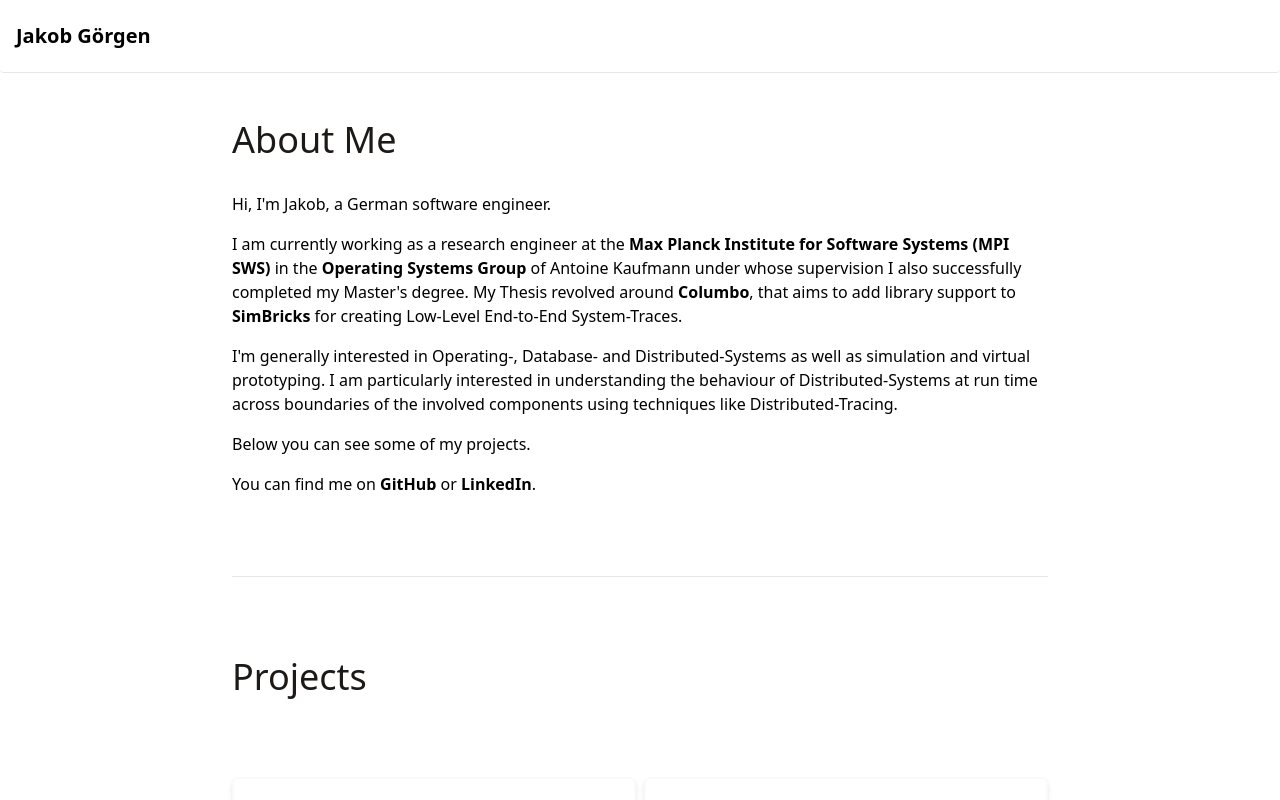
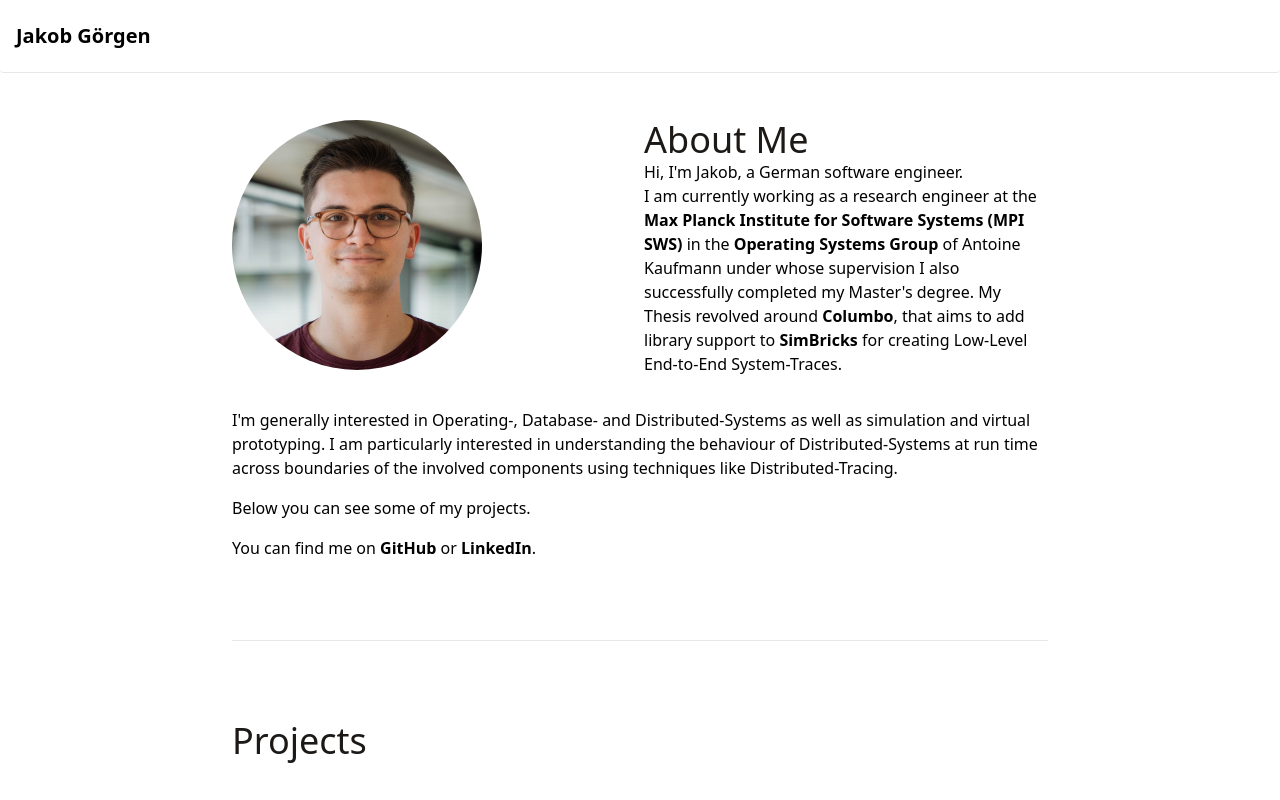
Before and after one commit to q713/q713.github.io, a React (Create React App) app: page / in a window 1280 px wide. Shown: the top 800 px of the page. Built offline with nearby package versions, Linux system fonts and the light colour scheme.

Commit message:
added picture

```diff
--- a/src/components/Home.tsx
+++ b/src/components/Home.tsx
@@ -3,6 +3,7 @@ import twnetyfourthyeight from "../images/2048.png";
 import simbricks from "../images/simbricks-logo.png";
 import snail from "../images/snail-example.png"
 import columbo from "../images/columbo.png"
+import jakob from "../images/jakob.png"
 import { Skills } from "./Skills";
 
 export const Home = () => {
@@ -13,18 +14,26 @@ export const Home = () => {
     return (
         <div className="max-w-4xl mx-auto px-10 flex flex-col divide-y">
             <div className="flex py-10 flex-col pb-20 text-left gap-4">
-                <h1 className="text-4xl text-bold text-stone-900 mt-20 mb-4">About Me</h1>
+            <div className="grid grid-cols-1 sm:grid-cols-2 md:grid-cols-2 lg:grid-cols-2 gap-2 mt-20 mb-4">
+              <div>
+                <img className="inline-block rounded-full ring-2 ring-white" src={jakob} alt=""/>
+              </div>
+
+              <div>
+                <h1 className="text-4xl text-bold text-stone-900">About Me</h1>
                 <p>Hi, I'm Jakob, a German software engineer.</p>
                 <p>I am currently working as a research engineer at the <a className="font-bold" href="https://www.mpi-sws.org/">Max Planck
                   Institute for Software Systems (MPI SWS)</a> in the <a className="font-bold" href="https://os.mpi-sws.org/">Operating Systems Group</a> of
                   Antoine Kaufmann under whose supervision I also successfully completed my Master's degree. My Thesis revolved
                   around <a className="font-bold" href="https://www.simbricks.io/projects/columbo.html">Columbo</a>, that aims to add library support
                   to <a className="font-bold" href="https://www.simbricks.github.io">SimBricks</a> for creating Low-Level End-to-End System-Traces.</p>
-                <p>I'm generally interested in Operating-, Database- and Distributed-Systems as well as simulation and virtual prototyping.
+              </div>
+            </div>
+              <p>I'm generally interested in Operating-, Database- and Distributed-Systems as well as simulation and virtual prototyping.
                   I am particularly interested in understanding the behaviour of Distributed-Systems at run time across boundaries of the
                   involved components using techniques like Distributed-Tracing.</p>
-                <p>Below you can see some of my projects.</p>
-                <p>You can find me on <a className="font-bold" href="https://github.com/q713">GitHub</a> or <a className="font-bold" href="https://www.linkedin.com/in/jakob-görgen-69340b2ab">LinkedIn</a>.</p>
+              <p>Below you can see some of my projects.</p>
+              <p>You can find me on <a className="font-bold" href="https://github.com/q713">GitHub</a> or <a className="font-bold" href="https://www.linkedin.com/in/jakob-görgen-69340b2ab">LinkedIn</a>.</p>
             </div>
 
             <div className="flex py-10 pb-20 flex-col items-start space-y-10">
```
Also changed, not shown: src/images/jakob.png (added).
